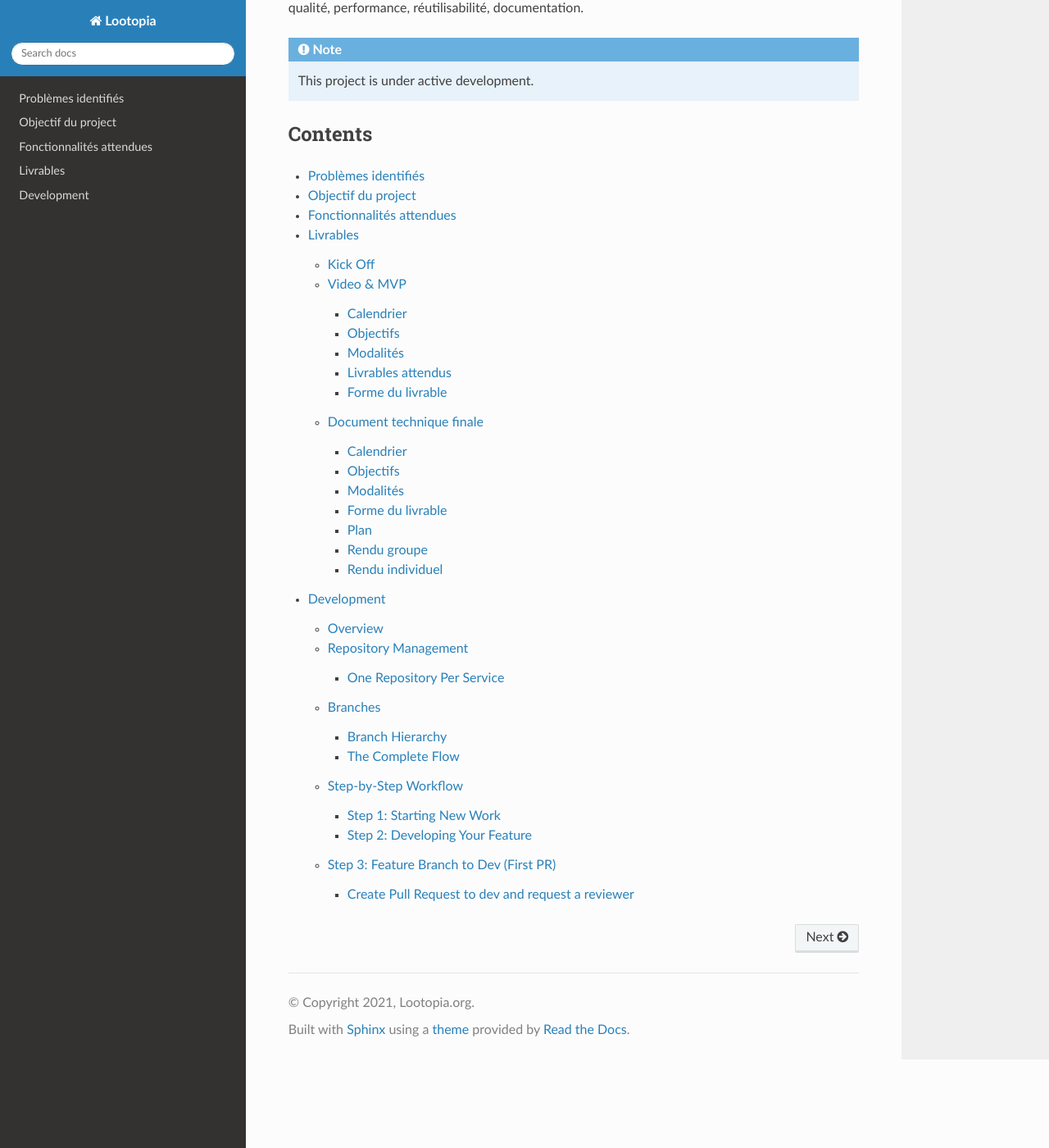
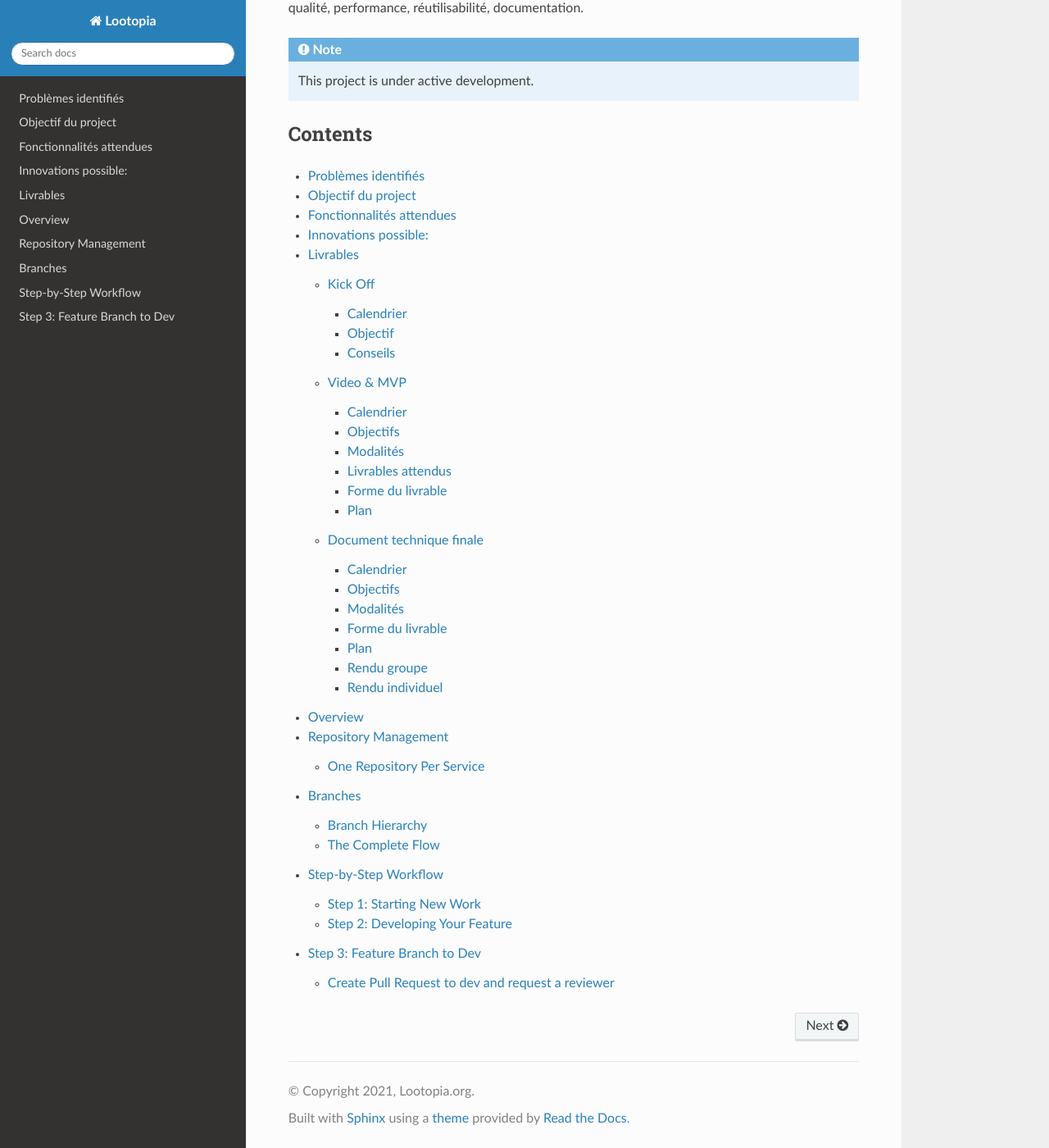
Before and after one commit to lootopia-org/documentation, a Sphinx documentation site: the page built from docs/source/index.rst, in a window 1280 px wide and 1400 px high, scrolled down 594 px. Shown: the whole window at 82% size. Built offline with Sphinx 7.4.7 and the Read the Docs theme 3.1.0, drawn with Linux system fonts in a browser that asks for light colours.

Commit message:
fix: problems with doc

```diff
--- a/docs/source/Development.rst
+++ b/docs/source/Development.rst
@@ -1,5 +1,5 @@
 Development
-===========
+===
 
 Overview
 --------
@@ -13,18 +13,18 @@
 ~~~~~~~~~~~~~~~~~~~~~~~~~~
 Each microservice, application, or independent component must have its own dedicated repository. This approach provides:
 
-Clear ownership: Each service has distinct maintainers and responsibilities
-Independent versioning: Services can be versioned and released independently
-Reduced complexity: Smaller codebases are easier to understand and maintain
-Isolated CI/CD: Each service has its own build and deployment pipeline
+- Clear ownership: Each service has distinct maintainers and responsibilities
+- Independent versioning: Services can be versioned and released independently
+- Reduced complexity: Smaller codebases are easier to understand and maintain
+- Isolated CI/CD: Each service has its own build and deployment pipeline
 
 Examples of what constitutes a separate service:
 
-User authentication service
-Payment processing API
-Frontend web application
-Mobile backend API
-Data processing worker
+- User authentication service
+- Payment processing API
+- Frontend web application
+- Mobile backend API
+- Data processing worker
 
 Branches
 --------
@@ -146,8 +146,8 @@
 =================  ================================  =========================================
 
 
-Step 3: Feature Branch to Dev (First PR)
------------------------------------------
+Step 3: Feature Branch to Dev
+-----------------------------
 
 Once your feature is complete and tested locally:
 
@@ -172,6 +172,7 @@
 3. Set base branch to dev
 4. Set compare branch to your feature branch
 5. Fill in the PR template:
+
 .. code-block:: md
   # Description
     Brief description of what this PR does
--- a/docs/source/Overview.rst
+++ b/docs/source/Overview.rst
@@ -46,10 +46,12 @@
 5. Gamification basique : progression et points
 6. Interface intuitive et responsive
 
-- Cartographie et RA mises en avant
-- Interface mobile first
-- Code modulaire pour extensions futures
-- Accessibilité et ** *UX respectées* **
+Innovations possible:
+---------------------
+1. Cartographie et RA mises en avant
+2. Interface mobile first
+3. Code modulaire pour extensions futures
+4. Accessibilité et ** *UX respectées* **
 
 Livrables
 ---------
@@ -59,11 +61,17 @@
 
 Kick Off
 ^^^^^^^^
-Calendrier : Début d’année
+Calendrier
+~~~~~~~~~
+Début d’année
 
-Objectif : Présentation de l’objectif du projet et du sujet et constitution des groupes
+Objectif
+~~~~~~~~
+Présentation de l’objectif du projet et du sujet et constitution des groupes
 
-Conseils : Visez la complémentarité des expertises dans vos groupes.
+Conseils
+~~~~~~~~
+Visez la complémentarité des expertises dans vos groupes.
 
 Video & MVP
 ^^^^^^^^^^^
@@ -87,31 +95,38 @@
 
 Livrables attendus
 ~~~~~~~~~~~~~~~~~~
-** Vidéo .MP4 ou lien vers vidéo youtube en mode non publié. **
+Vidéo .MP4 ou lien vers vidéo youtube en mode non publié.
 
 Forme du livrable
 ~~~~~~~~~~~~~~~~~
 Solution 1 : Un fichier Zip contenant la vidéo du groupe.
+
 - Nomenclature du zip :
   PE_2526_codepromo(ex : M1DEVA)_nometudiant1_nometudiant2_nom(etc…).zip
+
 - Nomenclature de la vidéo :
   PE-2526_codepromo_NomPrenomEtudiant.mp4
 
 **OU**
 
-- Solution 2 : Un document TXT contenant le lien vers la vidéo du groupe.
-  - A héberger sur youtube en mode Non Répertoriée. Toute autre plateforme ne sera pas
+Solution 2 : Un document TXT contenant le lien vers la vidéo du groupe.
+
+- A héberger sur youtube en mode Non Répertoriée. Toute autre plateforme ne sera pas
     validée.
-  - Nomenclature du document :
-    PE_2526_codepromo(ex : M1DEVA)_nometudiant1_nometudiant2_nom(etc…).txt
 
-Plan :
+- Nomenclature du document :
+  PE_2526_codepromo(ex : M1DEVA)_nometudiant1_nometudiant2_nom(etc…).txt
+
+
+Plan
+~~~~
+
 - Présentation de l'entreprise et de l'équipe projet
 - Analyse de la problématique et introduction à la solution proposée
 - Organisation et méthodologies appliquées
 - Présentation de la solution technique
 
-**Conseils**: répétez, soignez le son et les visuels, valorisez la pertinence de vos choix techniques.
+Conseils: répétez, soignez le son et les visuels, valorisez la pertinence de vos choix techniques.
 
 
 Document technique finale
@@ -142,11 +157,13 @@
 
 Forme du livrable
 ~~~~~~~~~~~~~~~~~
-- Un fichier Zip contenant un rendu groupe (pdf) et un rendu par membre du groupe (voir plan).
+Un fichier Zip contenant un rendu groupe (pdf) et un rendu par membre du groupe (voir plan).
 - Nomenclature du zip :
   PE_2526_codepromo(ex : M1DEVA)_nometudiant1_nometudiant2_nom(etc…).zip
+
 - Nomenclature du document groupe :
   PE-2526_codepromo_ nometudiant1_nometudiant2_nom(etc…).pdf
+
 - Nomenclature des documents apprenants :
   PE-2526_codepromo_NomPrenomEtudiant.pdf
 
@@ -167,4 +184,4 @@
   proposée
 - Analyse critique sur les limites techniques rencontrées
 
-**Conseils** : vérifiez la cohérence de la documentation, relisez-vous, préparez un bilan objectif.
+Conseils : vérifiez la cohérence de la documentation, relisez-vous, préparez un bilan objectif.
```
Also changed, not shown: other parts of docs/source/Development.rst (+2 -2 lines), other parts of docs/source/Overview.rst (+2 -2 lines).
